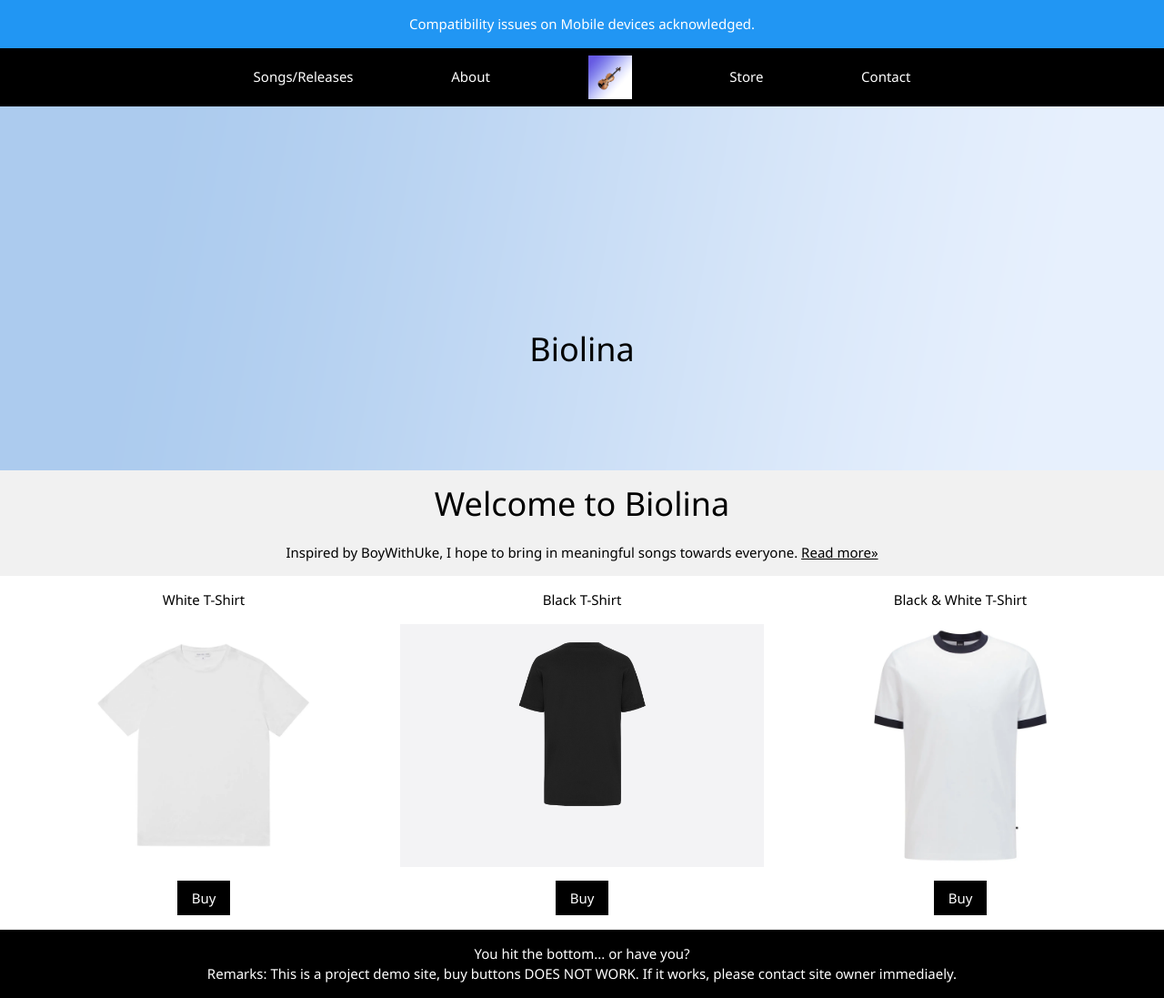
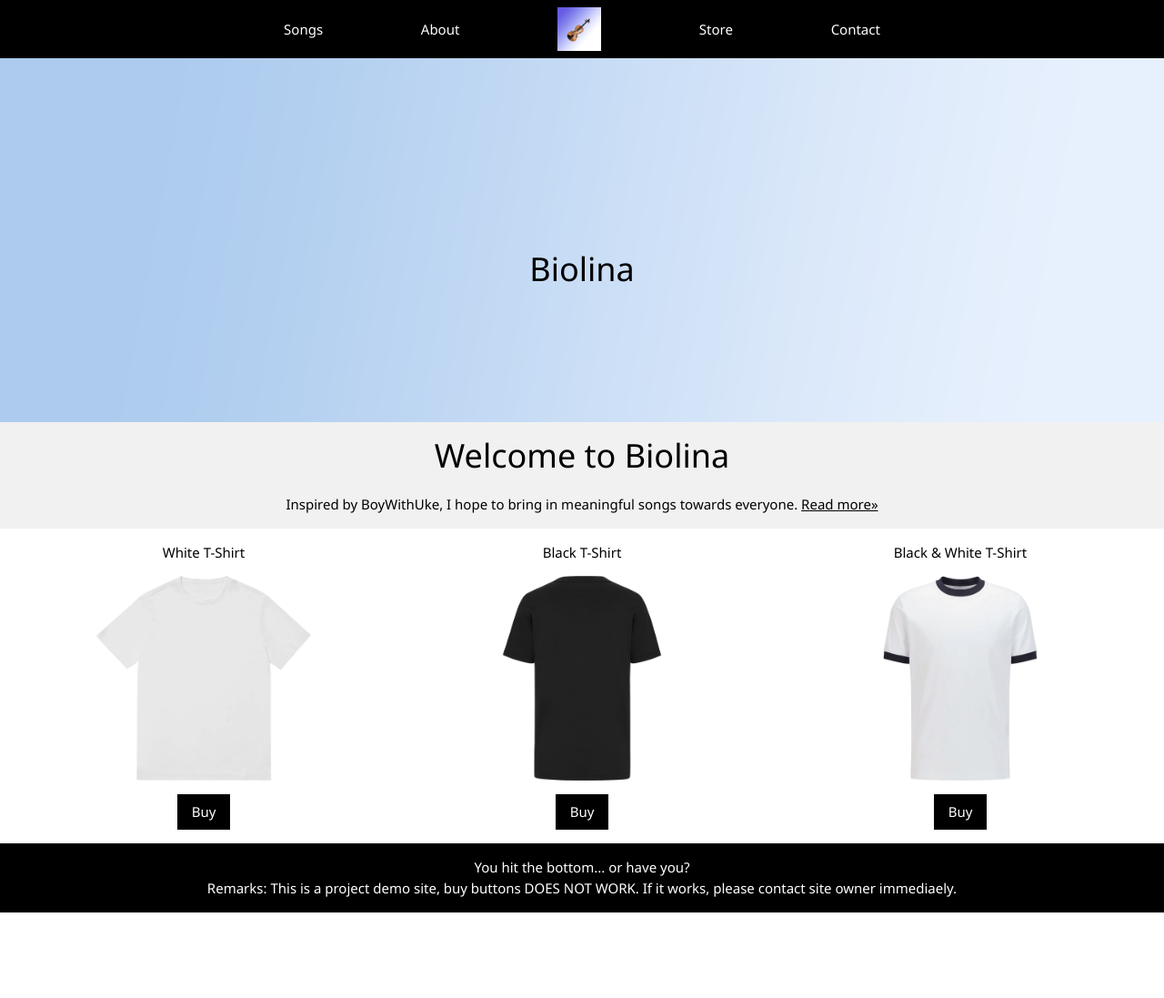
Before and after one commit to biolinamusic/biolinamusic.github.io, a plain HTML site: page store/index.html in a window 1280 px wide. Shown: the whole page at 91% size. After the commit the page ends 1003 px from the top, so only its background shows below. Drawn offline with nearby package versions, Linux system fonts and the light colour scheme.

Commit message:
Slight Content update and Bug Fix

```diff
--- a/store/index.html
+++ b/store/index.html
@@ -13,17 +13,15 @@
     </style>
 </head>
 <body style="font-family:'Segoe UI', Tahoma, Geneva, Verdana, sans-serif">
-    <nav class="w3-bar w3-blue w3-center">
-        <p class="w3-center"> Compatibility issues on Mobile devices acknowledged.</p>
-    </nav>
+
     <nav class="w3-bar w3-black w3-center">
-        <a href="../songs" class="w3-button w3-black">Songs/Releases</a>
+        <a href="../songs" class="w3-button w3-black">Songs</a>
         <p class="w3-button w3-black"></p>
         <p class="w3-button w3-black"></p>
         <a href="../about" class="w3-button w3-black">About</a>
         <p class="w3-button w3-black" id="no-highlight"></p>
         <p class="w3-button w3-black"></p>
-        <a href="../index.html" class="w3-button" style="width:4%" id="nav-broken">
+        <a href="https://biolinamusic.github.io" class="w3-button" style="width:4%" id="nav-broken">
             <img src="../assets/logo.png" width="100%">
         </a>
         <script type="text/javascript">
@@ -63,7 +61,7 @@
     <style>
         .centered {
           position: absolute;
-          top: 48%;
+          top: 37%;
           left: 50%;
           transform: translate(-50%, -50%);
         }
@@ -80,21 +78,21 @@
             <p>
                 White T-Shirt
             </p>
-            <img src="../assets/white.webp" style="width:100%">
+            <img src="../assets/white.png" style="width:100%">
             <p class="w3-button w3-black">Buy</p>
         </article>
         <article class="w3-third" style="width:33.333%">
             <p>
                 Black T-Shirt
             </p>
-            <img src="../assets/black.webp" style="width:100%">
+            <img src="../assets/black.png" style="width:100%">
             <p class="w3-button w3-black">Buy</p>
         </article>
         <article class="w3-third" style="width:33.333%">
             <p>
                 Black & White T-Shirt
             </p>
-            <img src="../assets/bl.webp" style="width:100%">
+            <img src="../assets/bl.png" style="width:100%">
             <p class="w3-button w3-black">Buy</p>
         </article>
 </section>
```
Also changed, not shown: 404.html (+4 -6 lines), about/index.html (+5 -7 lines), contact/index.html (+4 -6 lines), index.html (+4 -6 lines), songs/index.html (+4 -6 lines), assets/bl.png (added), assets/black.png (added), assets/white.png (added).
